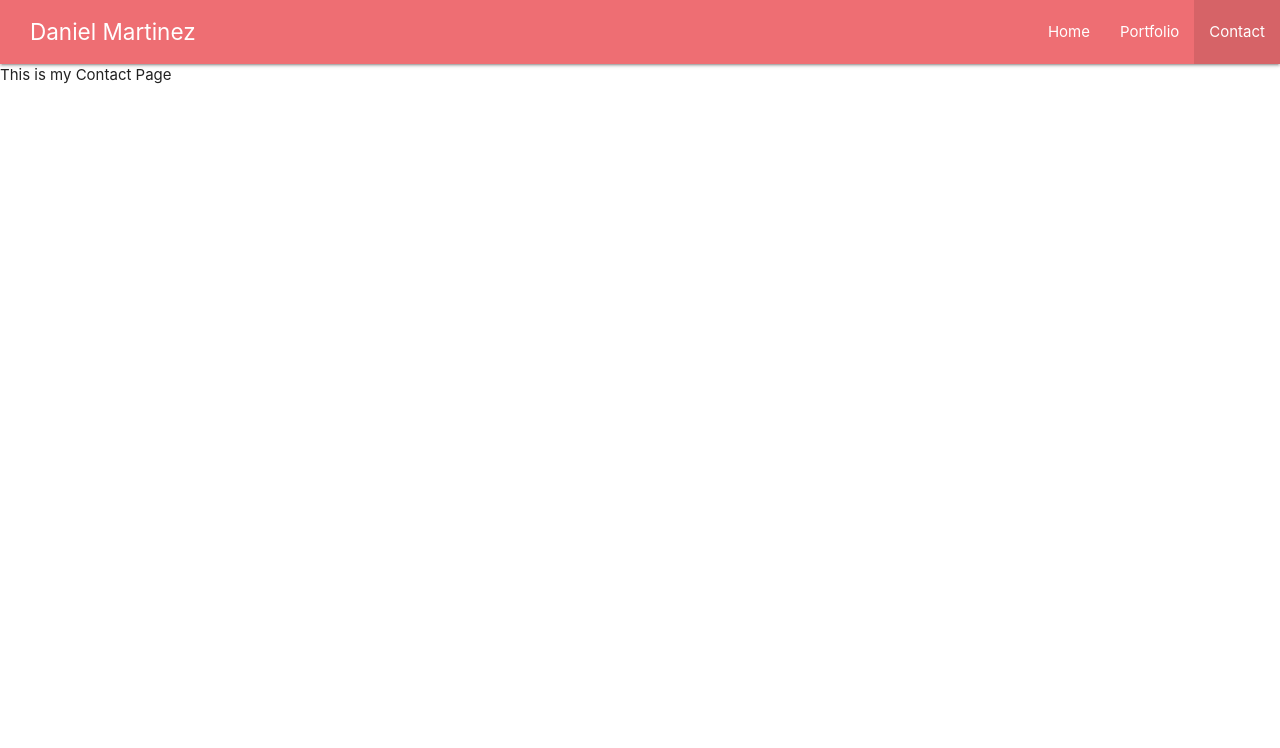
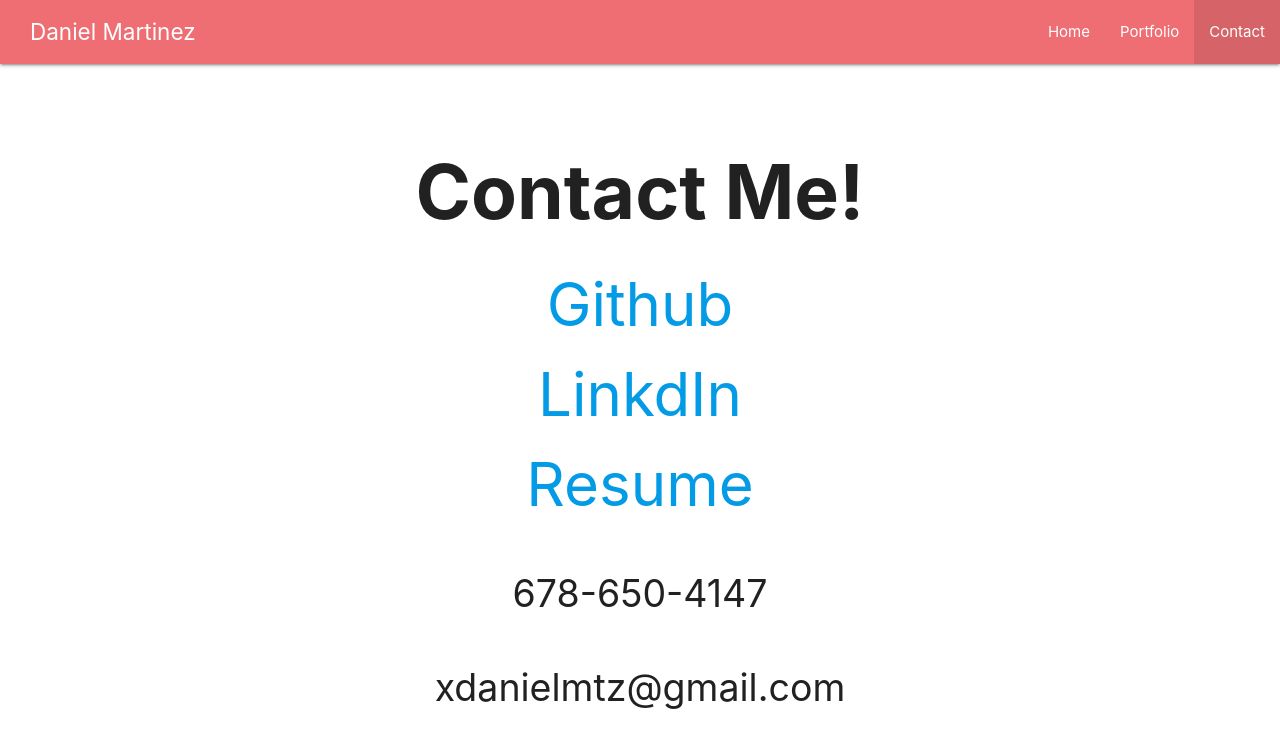
Before and after one commit to xdanielmtz/react-portfolio, a React (Create React App) app: page /contact in a window 1280 px wide. Shown: the top 748 px of the page. Built offline with nearby package versions, Linux system fonts and the light colour scheme.

Commit message:
finished contact page.

```diff
--- a/src/pages/Contact/Contact.jsx
+++ b/src/pages/Contact/Contact.jsx
@@ -1,10 +1,37 @@
 import React from 'react';
+import "./contact.css";
+import resume from "./Resume.pdf";
 
 const Contact = () => {
     return (
-        <div>
-            This is my Contact Page
-        </div>
+        <>
+        <br/>
+        <br/>
+            <div className="container">
+                <div className="row">
+                    <div className="col s12 center-align">
+                        <h1 style={{ fontWeight: "bold" }}>
+                            Contact Me!
+                        </h1>
+                        <ul>
+                        <li>
+                          <a className="theLinks" href="https://github.com/xdanielmtz">Github</a>
+                        </li>
+                        <li>
+                          <a className="theLinks" href="https://www.linkedin.com/in/daniel-martinez-2130b81b5/">LinkdIn</a>
+                        </li>
+                        <li>
+                          <a className="theLinks" href={resume} target="blank">Resume</a>
+                        </li>
+                        <li>
+                            <p className="myInfo"> 678-650-4147</p>
+                            <p className="myInfo">xdanielmtz@gmail.com</p>
+                        </li>
+                     </ul>
+                    </div>
+                </div>
+            </div>
+        </>
     );
 };
 
--- /dev/null
+++ b/src/pages/Contact/contact.css
@@ -0,0 +1,11 @@
+h1{
+    font-size: 5rem;
+}
+
+.theLinks{
+    font-size: 4rem;
+}
+
+.myInfo{
+    font-size: 2.5rem;
+}
--- a/src/pages/Portfolio/Portfolio.jsx
+++ b/src/pages/Portfolio/Portfolio.jsx
@@ -24,7 +24,7 @@ const Portfolio = () => {
               <a className="linkTag" href="https://xdanielmtz.github.io/employee-directory/">Repository Page</a>
           </div>
           <div className="col s6">
-              <img src={empDir} alt="blah" height="500px" style={{border:"1px solid #000000"}} />
+              <img src={empDir} alt="blah" height="500px" width="800px" style={{border:"1px solid #000000"}} />
           </div>
         </div>
       </div>
@@ -48,7 +48,7 @@ const Portfolio = () => {
               <a className="linkTag" href="https://github.com/xdanielmtz/Project-1">Repository Page</a>
           </div>
           <div className="col s6">
-              <img src={safeMusic} alt="blah" height="500px" style={{border:"1px solid #000000"}} />
+              <img src={safeMusic} alt="blah" height="500px" width="800px" style={{border:"1px solid #000000"}} />
           </div>
         </div>
       </div>
@@ -73,7 +73,7 @@ const Portfolio = () => {
               <a className="linkTag" href="https://github.com/xdanielmtz/football-or-futbol">Repository Page</a>
           </div>
           <div className="col s6">
-              <img src={footOrFut} alt="blah" height="500px" style={{border:"1px solid #000000"}} />
+              <img src={footOrFut} alt="blah" height="500px" width="800px" style={{border:"1px solid #000000"}} />
           </div>
         </div>
       </div>
```
Also changed, not shown: 2 other files (tests, documents, lock files or other folders).
